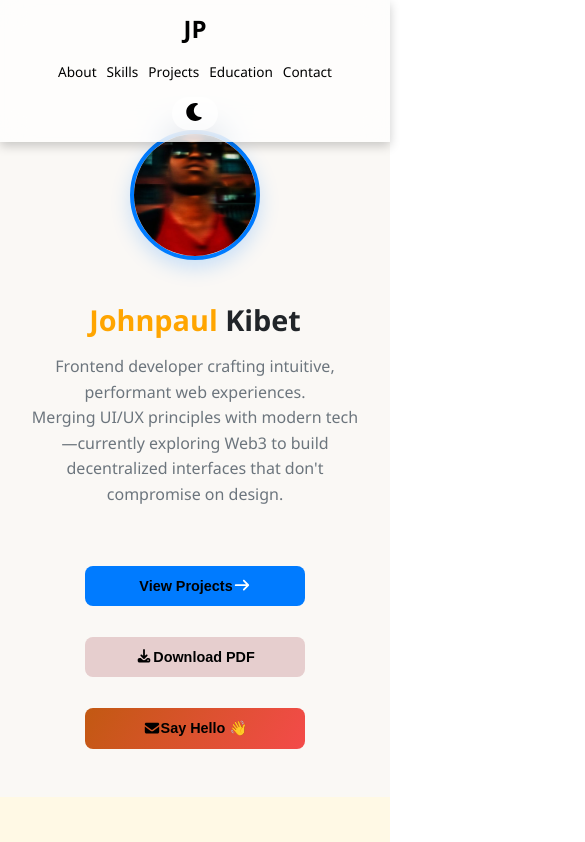
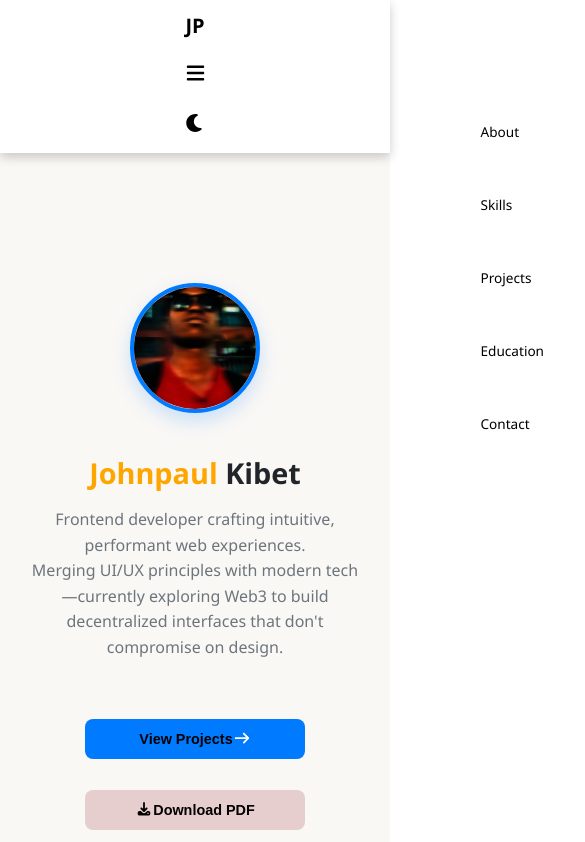
Before and after one commit to bartingei/portfolio-website, a React (Vite) app: page / in a window 390 px wide. Shown: the top 842 px of the page, 585 px wide, since content can reach past the window. Built offline with nearby package versions, Linux system fonts and the light colour scheme.

Commit message:
nav tweak

```diff
--- a/src/actualpage/Page.jsx
+++ b/src/actualpage/Page.jsx
@@ -4,11 +4,13 @@ import { FontAwesomeIcon } from '@fortawesome/react-fontawesome';
 import { faGithub, faInstagram, faLinkedin } from "@fortawesome/free-brands-svg-icons";
 import { faSun, faArrowRight, faDownload, faEnvelope, faCode,faPuzzlePiece,faPalette, faGamepad, faPlane, faAustralSign, faMoon, faArrowUpFromBracket, faArrowUpRightFromSquare, faGraduationCap, faCalendar, faStarOfLife, faWandMagicSparkles, faStarOfDavid, faStar, faUserGraduate, faLocation, faLocationArrow, faMapLocation, faLocationPinLock, faLocationPin, faCoffee, faInfinity, faHeart } from '@fortawesome/free-solid-svg-icons';
 import profileImg from './../assets/blurry.jpg';
+import { faBars, faTimes } from '@fortawesome/free-solid-svg-icons';
 import { useState, useEffect } from 'react';
 
 function Page(){
 
      const [isDarkMode, setIsDarkMode] = useState(false);
+    const [isMenuOpen, setIsMenuOpen] = useState(false);
 
     // Initialize theme from localStorage or system preference
     useEffect(() => {
@@ -37,23 +39,43 @@ function Page(){
         }
     };
 
+    const toggleMenu = () => {
+        setIsMenuOpen(!isMenuOpen);
+    };
+
+
     return(
 
         <>
         <div className={Style.PageBody}>
 
             <div className={Style.navContainer}>
-                <h2> <a href="#home">JP</a></h2>
 
-                <div className={Style.nav}>
+                <div className="name">
+                    <h2> <a href="#home">JP</a></h2>
+                </div>
+
+                <div>
+                <button
+                    className={Style.hamburger}
+                    onClick={toggleMenu}
+                    aria-label="Toggle menu">
+
+                    <FontAwesomeIcon icon={isMenuOpen ? faTimes : faBars} />
+                </button>
+                </div>
+
+                <div className={`${Style.nav} ${isMenuOpen ? Style.navOpen : ''}`}>
+                     <button onClick={() => setIsMenuOpen(false)} className={Style.closeNav}>X</button>
                     <ul>
-                        <li><a href="#about">About</a></li>
-                        <li><a href="#skills">Skills</a></li>
-                        <li><a href="#projects">Projects</a></li>
-                        <li><a href="#education">Education</a></li>
-                        <li><a href="#contact">Contact</a></li>
+                        <li><a href="#about" onClick={() => setIsMenuOpen(false)}>About</a></li>
+                        <li><a href="#skills" onClick={() => setIsMenuOpen(false)}>Skills</a></li>
+                        <li><a href="#projects" onClick={() => setIsMenuOpen(false)}>Projects</a></li>
+                        <li><a href="#education" onClick={() => setIsMenuOpen(false)}>Education</a></li>
+                        <li><a href="#contact" onClick={() => setIsMenuOpen(false)}>Contact</a></li>
                     </ul>
                 </div>
+
 
                 <div className={Style.theme}>
                     <button
@@ -64,11 +86,9 @@ function Page(){
                         <div className={Style.themeIcon}>
                             <FontAwesomeIcon icon={isDarkMode ? faSun : faMoon} />
                         </div>
-
                     </button>
-                </div>
-
-
+            </div>
+            </div>
             </div>
 
             <div className={Style.mainContent}>
@@ -327,13 +347,13 @@ function Page(){
                                 <div className={Style.buttons}>
                                     <a href="https://kladi2-0.vercel.app/" target='_blank' rel='noreferrer'>
                                         <button className={Style.liveDemo}>
-                                            <FontAwesomeIcon icon={faArrowUpRightFromSquare} class={Style.btnIcon}></FontAwesomeIcon>
+                                            <FontAwesomeIcon icon={faArrowUpRightFromSquare} className={Style.btnIcon}></FontAwesomeIcon>
                                              Live Demo
                                         </button>
                                     </a>
 
                                     <button className={Style.code}>
-                                        <FontAwesomeIcon icon={faCode} class={Style.btnIcon} ></FontAwesomeIcon>
+                                        <FontAwesomeIcon icon={faCode} className={Style.btnIcon} ></FontAwesomeIcon>
                                         code
                                     </button>
                                 </div>
@@ -375,7 +395,7 @@ function Page(){
 
                                         <a href='https://safariflavors.vercel.app/' target='_blank' rel='noreferrer'>
                                         <button className={Style.liveDemo} >
-                                                <FontAwesomeIcon icon={faArrowUpRightFromSquare} class={Style.btnIcon}></FontAwesomeIcon>
+                                                <FontAwesomeIcon icon={faArrowUpRightFromSquare} className={Style.btnIcon}></FontAwesomeIcon>
                                                 Live Demo
                                         </button>
 
@@ -383,7 +403,7 @@ function Page(){
 
 
                                     <button className={Style.code}>
-                                        <FontAwesomeIcon icon={faCode} class={Style.btnIcon} ></FontAwesomeIcon>
+                                        <FontAwesomeIcon icon={faCode} className={Style.btnIcon} ></FontAwesomeIcon>
                                         code
                                     </button>
                                 </div>
@@ -420,14 +440,14 @@ function Page(){
                                 <div className={Style.buttons}>
                                     <a href="https://harakafast.vercel.app/#">
                                         <button className={Style.liveDemo}>
-                                            <FontAwesomeIcon icon={faArrowUpRightFromSquare} class={Style.btnIcon}></FontAwesomeIcon>
+                                            <FontAwesomeIcon icon={faArrowUpRightFromSquare} className={Style.btnIcon}></FontAwesomeIcon>
                                              Live Demo
                                         </button>
                                     </a>
 
 
                                     <button className={Style.code}>
-                                        <FontAwesomeIcon icon={faCode} class={Style.btnIcon} ></FontAwesomeIcon>
+                                        <FontAwesomeIcon icon={faCode} className={Style.btnIcon} ></FontAwesomeIcon>
                                         code
                                     </button>
                                 </div>
@@ -464,13 +484,13 @@ function Page(){
                                 <div className={Style.buttons}>
                                     <a href="https://chasepal.vercel.app/">
                                         <button className={Style.liveDemo}>
-                                            <FontAwesomeIcon icon={faArrowUpRightFromSquare} class={Style.btnIcon}></FontAwesomeIcon>
+                                            <FontAwesomeIcon icon={faArrowUpRightFromSquare} className={Style.btnIcon}></FontAwesomeIcon>
                                              Live Demo
                                         </button>
                                     </a>
 
                                     <button className={Style.code}>
-                                        <FontAwesomeIcon icon={faCode} class={Style.btnIcon} ></FontAwesomeIcon>
+                                        <FontAwesomeIcon icon={faCode} className={Style.btnIcon} ></FontAwesomeIcon>
                                         code
                                     </button>
                                 </div>
@@ -694,8 +714,6 @@ function Page(){
                 </div>
             </div>
 
-
-        </div>
         </>
     );
 }
--- a/src/actualpage/Page.module.css
+++ b/src/actualpage/Page.module.css
@@ -10,7 +10,154 @@ body {
   color: #000;
 }
 
-/* ===== EXISTING STYLES ===== */
+
+.hamburger {
+    display: none;
+    background: none;
+    border: none;
+    font-size: 24px;
+    color: #000;
+    cursor: pointer;
+    padding: 8px;
+    z-index: 1001;
+}
+
+body.darkMode .hamburger {
+    color: #fff;
+}
+@media (min-width:1024px){
+  .closeNav{
+  display: none;
+}
+}
+
+
+@media (max-width: 768px) {
+  .navContainer {
+    display: flex;
+    flex-direction: row;          /* keep items in a row */
+    justify-content: space-between; /* spread out left, middle, right */
+    align-items: center;
+    padding: 15px 20px;
+  }
+
+  .navContainer h2 {
+    order: 1; /* JP logo on the left */
+    margin: 0;
+    font-size: 20px;
+  }
+
+
+  .hamburger {
+    display: block;  /* show on small screens */
+    order: 2;        /* place in middle */
+    margin: 0 auto;
+    background: none;
+    border: none;
+    font-size: 20px;
+    color: #000;
+    cursor: pointer;
+    padding: 8px;
+    z-index: 1001;
+
+  }
+
+  body.darkMode .hamburger {
+    color: #fff;
+  }
+
+  .theme {
+    order: 3; /* theme button on right */
+    display: flex;
+    align-items: center;
+    margin: 0;
+    font-size: 20px;
+  }
+
+  /* Slide-in nav menu */
+  .nav {
+    position: fixed;
+    top: 0;
+    right: -100%;
+    width: 70%;
+    height: 100vh;
+    background: rgba(255, 255, 255, 0.95);
+    backdrop-filter: blur(10px);
+    transition: right 0.3s ease;
+    z-index: 1000;
+    padding-top: 80px;
+  }
+
+  body.darkMode .nav {
+    background: rgba(10, 10, 10, 0.95);
+  }
+
+  .navOpen {
+    right: 0;
+  }
+
+  .nav ul {
+    flex-direction: column;
+    gap: 0;
+    padding: 20px;
+  }
+
+  .nav ul li {
+    margin: 10px 0;
+  }
+
+  .nav ul li a {
+    display: block;
+    padding: 15px;
+    font-size: 1.1rem;
+    border-radius: 8px;
+    transition: background-color 0.3s ease;
+  }
+
+  .nav ul li a:hover {
+    background-color: rgba(0, 123, 255, 0.1);
+  }
+
+  /* Close button inside slide menu */
+  .closeNav {
+    position: absolute;
+    top: 20px;
+    right: 20px;
+    background: none;
+    border: none;
+    font-size: 14px;
+    font-weight: bolder;
+    color: #000;
+    cursor: pointer;
+    padding: 8px;
+    z-index: 1001;
+    background-color: rgb(255, 38, 0);
+    border-radius: 8px;
+  }
+
+  .closeNav:hover {
+    background-color: rgb(179, 38, 38);
+    color: white;
+  }
+
+  body.darkMode .closeNav {
+    color: #fff;
+    background-color: rgb(179, 38, 38);
+  }
+}
+
+
+@media (max-width: 480px) {
+    .nav {
+        width: 85%;
+    }
+
+    .nav ul li a {
+        font-size: 1rem;
+        padding: 12px;
+    }
+}
+
 .navContainer {
   display: flex;
   justify-content: space-between;
@@ -18,7 +165,6 @@ body {
   padding: 20px 40px;
   box-shadow: 0 4px 10px rgba(0, 0, 0, 0.2);
   backdrop-filter: blur(15px);
-  position: fixed;
   top: 0;
   left: 0;
   width: 100%;
```
